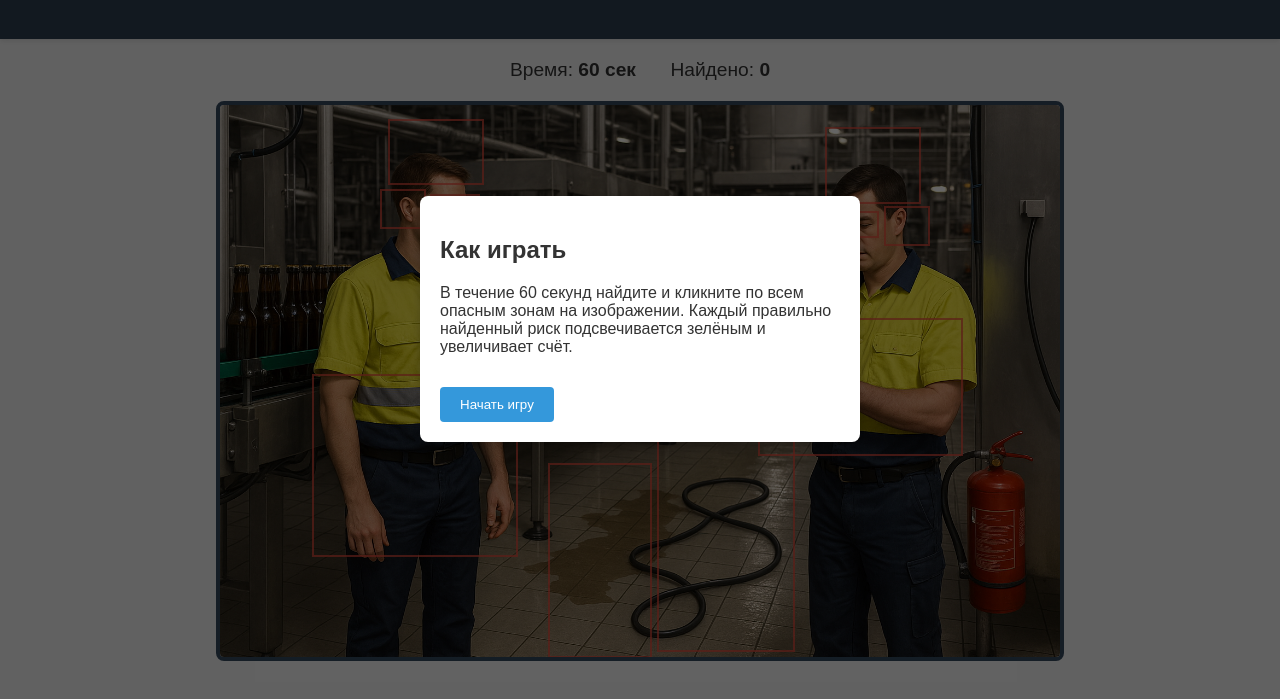
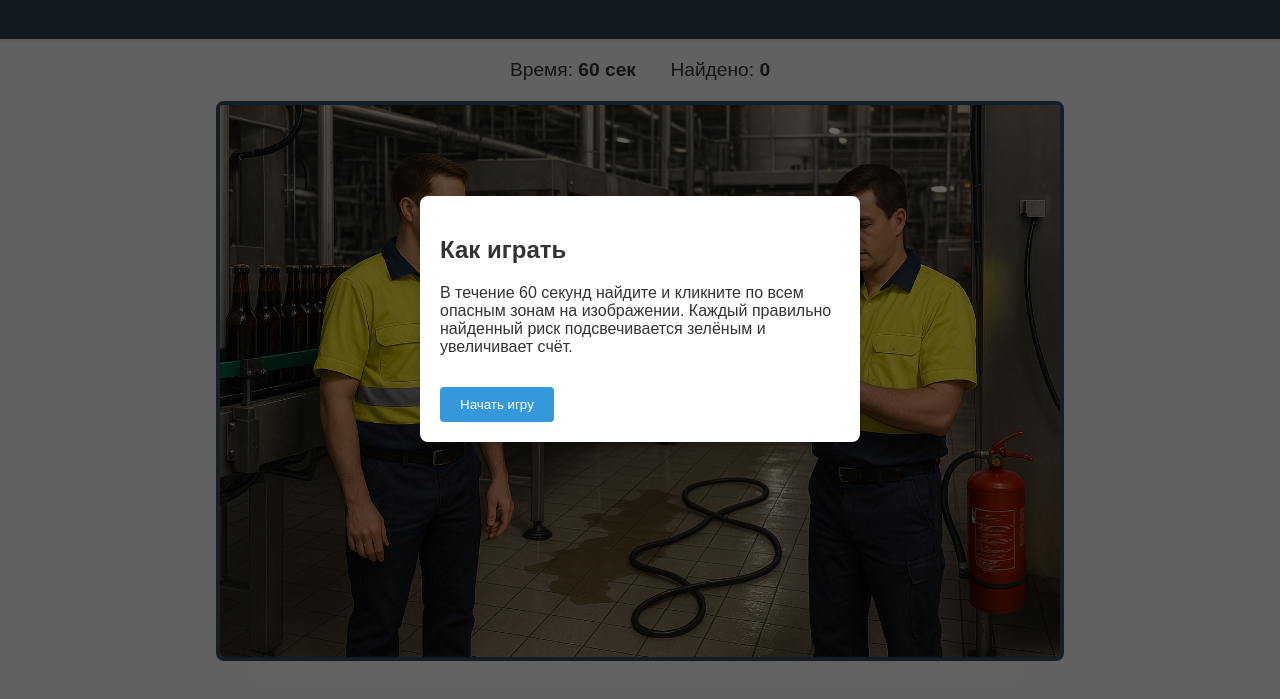
Before and after one commit to Isalin84/RA_Game, a plain HTML site: page index.html in a window 1280 px wide. Shown: the part 81-780 px from the top of the page. Drawn offline with Linux system fonts and the light colour scheme.

Commit message:
Boarders

```diff
--- a/index.html
+++ b/index.html
@@ -50,7 +50,7 @@
     }
     .hotspot {
       position: absolute;
-      border: 2px solid rgba(231, 76, 60, 0.7);
+      border: 2px solid transparent;
       cursor: pointer;
       transition: border-color 0.3s, box-shadow 0.3s;
       z-index: 10;
@@ -178,13 +178,13 @@
         group: 'ears',
         name: 'Отсутствие защиты слуха',
         x: 0.19, y: 0.15, w: 0.05, h: 0.065,
-        description: 'Нет защиты слуха у работника слева.'
+        description: 'Нет защиты слуха у работников.'
       },
       {
         group: 'ears',
         name: 'Отсутствие защиты слуха',
         x: 0.79, y: 0.18, w: 0.05, h: 0.065,
-        description: 'Нет защиты слуха у работника справа.'
+        description: 'Нет защиты слуха у работников.'
       },
       // --- Руки (два работника)
       {
```
